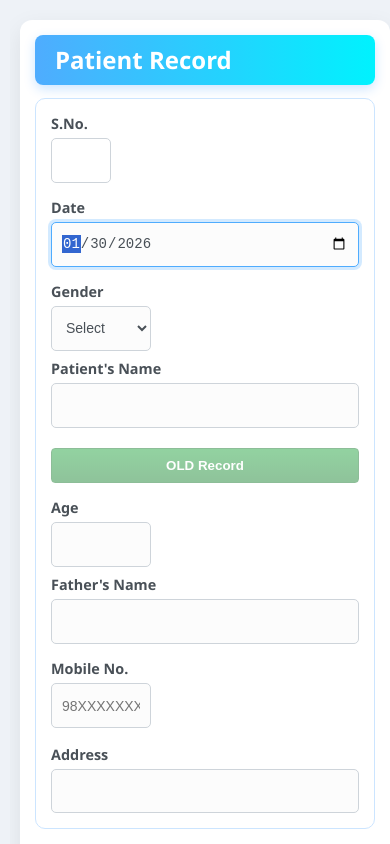
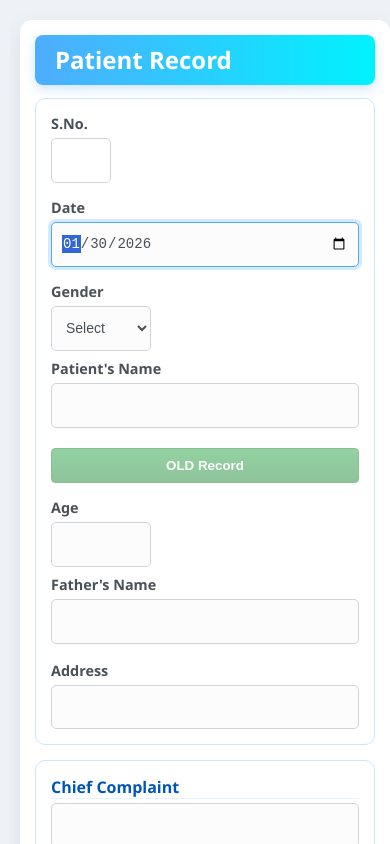
Before and after one commit to sahilcingh/Patient-Record-App, a React (Vite) app in the folder frontend/: page / in a window 390 px wide. Shown: the top 844 px of the page. Built offline with nearby package versions, Linux system fonts and the light colour scheme; no server answers.

Commit message:
Removed mobil number button.

```diff
--- a/frontend/src/App.jsx
+++ b/frontend/src/App.jsx
@@ -61,10 +61,10 @@
                 <label className="aligned-label">Father's Name</label>
                 <input type="text" id="fatherNameInput" name="fatherName" />
               </div>
-              <div className="input-group fixed-right">
+              {/* <div className="input-group fixed-right">
                 <label>Mobile No.</label>
                 <input type="text" id="mobile" placeholder="98XXXXXXXX" maxLength="10" className="right-align" />
-              </div>
+              </div> */}
             </div>
 
             <div className="form-row address-row">
```
